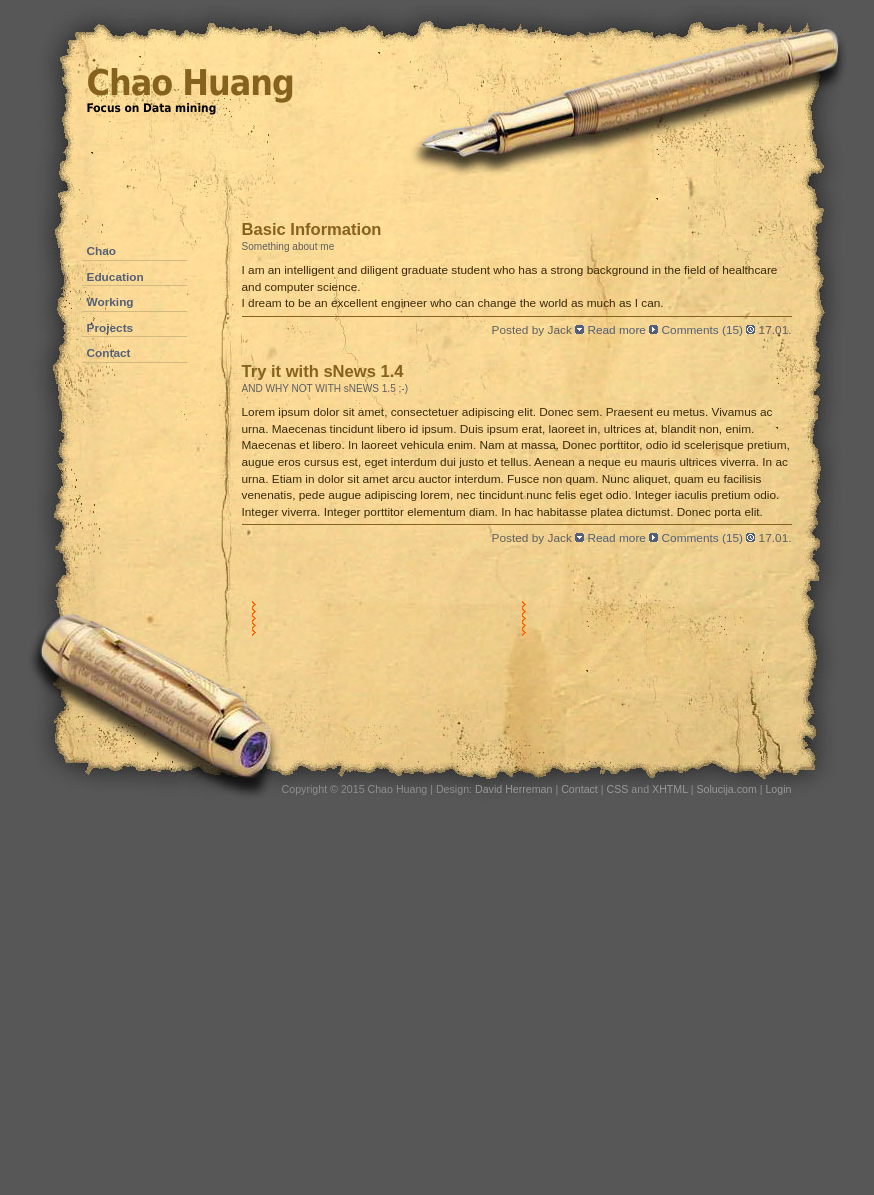
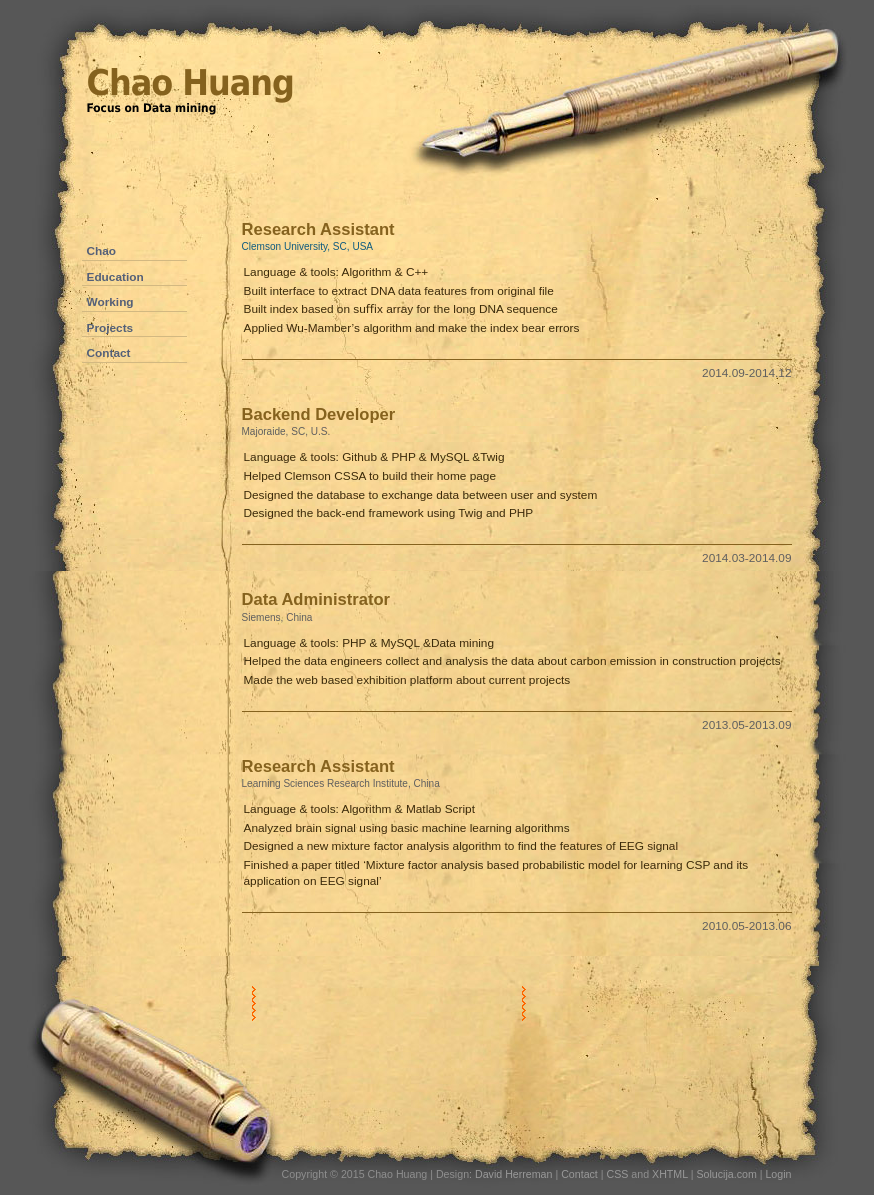
Before and after one commit to oliverhuangchao/PWB, a Django app: page /projects/ in a window 1280 px wide. Shown: the whole page, without its empty margins (201-1075 px from the left). Before the commit the page ends 795 px from the top, so only its background shows below. Run offline with Django 3.2, Linux system fonts and the light colour scheme.

Commit message:
add work and education framework into the project

```diff
--- a/home/templates/projects.html
+++ b/home/templates/projects.html
@@ -2,17 +2,53 @@
 {% block title %}{{title}}{% endblock %}
 {% block mainpart %}
 <div class="center">
-      <h2><a href="#">Basic Information</a></h2>
-      <h3>Something about me</h3>
-      I am an intelligent and diligent graduate student who has a strong background in the field of healthcare and computer science.
+      <h2>Research Assistant</h2>
+      <h3><a href="www.clemson.edu">Clemson University, SC, USA</a></h3>
+      <table>
+            <tr><td>Language & tools: Algorithm & C++</td></tr>
+            <tr><td>Built interface to extract DNA data features from original ﬁle</td></tr>
+            <tr><td>Built index based on suﬃx array for the long DNA sequence</td></tr>
+            <tr><td>Applied Wu-Mamber’s algorithm and make the index bear errors</td></tr>
+      </table>
       <br>
-      I dream to be an excellent engineer who can change the world as much as I can.
-      <p class="date">Posted by Jack <img src="images/more.gif" alt="" /> <a href="#">Read more</a> <img src="images/comment.gif" alt="" /> <a href="#">Comments (15)</a> <img src="images/timeicon.gif" alt="" /> 17.01.</p>
-      <br />
-      <h2><a href="#">Try it with sNews 1.4</a></h2>
-      <h3>AND WHY NOT WITH sNEWS 1.5 ;-)</h3>
-      Lorem ipsum dolor sit amet, consectetuer adipiscing elit. Donec sem. Praesent eu metus. Vivamus ac urna. Maecenas tincidunt libero id ipsum. Duis ipsum erat, laoreet in, ultrices at, blandit non, enim. Maecenas et libero. In laoreet vehicula enim. Nam at massa. Donec porttitor, odio id scelerisque pretium, augue eros cursus est, eget interdum dui justo et tellus. Aenean a neque eu mauris ultrices viverra. In ac urna. Etiam in dolor sit amet arcu auctor interdum. Fusce non quam. Nunc aliquet, quam eu facilisis venenatis, pede augue adipiscing lorem, nec tincidunt nunc felis eget odio. Integer iaculis pretium odio. Integer viverra. Integer porttitor elementum diam. In hac habitasse platea dictumst. Donec porta elit.
-      <p class="date">Posted by Jack <img src="images/more.gif" alt="" /> <a href="#">Read more</a> <img src="images/comment.gif" alt="" /> <a href="#">Comments (15)</a> <img src="images/timeicon.gif" alt="" /> 17.01.</p>
-      <br />
+      <p class="date">2014.09-2014.12</p>
+      <br/>
+
+
+      <h2>Backend Developer</h2>
+      <h3>Majoraide, SC, U.S.</a></h3>
+      <table>
+            <tr><td>Language & tools: Github & PHP & MySQL &Twig</td></tr>
+            <tr><td>Helped Clemson CSSA to build their home page</td></tr>
+            <tr><td>Designed the database to exchange data between user and system</td></tr>
+            <tr><td>Designed the back-end framework using Twig and PHP</td></tr>
+      </table>
+      <br>
+      <p class="date">2014.03-2014.09</p>
+      <br/>
+
+      <h2>Data Administrator</h2>
+      <h3>Siemens, China</a></h3>
+      <table>
+            <tr><td>Language & tools: PHP & MySQL &Data mining</td></tr>
+            <tr><td>Helped the data engineers collect and analysis the data about carbon emission in construction projects</td></tr>
+            <tr><td>Made the web based exhibition platform about current projects</td></tr>
+      </table>
+      <br>
+      <p class="date">2013.05-2013.09</p>
+      <br/>
+
+      <h2>Research Assistant</h2>
+      <h3>Learning Sciences Research Institute, China</a></h3>
+      <table>
+            <tr><td>Language & tools: Algorithm & Matlab Script</td></tr>
+            <tr><td>Analyzed brain signal using basic machine learning algorithms</td></tr>
+            <tr><td>Designed a new mixture factor analysis algorithm to ﬁnd the features of EEG signal</td></tr>
+            <tr><td>Finished a paper titled ‘Mixture factor analysis based probabilistic model for learning CSP and its application on EEG signal’</td></tr>
+      </table>
+      <br>
+      <p class="date">2010.05-2013.06</p>
+      <br/>
+
     </div>
 {% endblock %}
--- a/home/views.py
+++ b/home/views.py
@@ -16,3 +16,6 @@ def work(req):
 
 def projects(req):
 	return render(req,'projects.html',{'title':'Previous Projects'})
+
+def education(req):
+	return render(req,'education.html',{'title':'Education'})
--- a/mysite/urls.py
+++ b/mysite/urls.py
@@ -28,6 +28,7 @@ urlpatterns = [
     url(r'^contract/$','home.views.contract'),
     url(r'^work/$','home.views.work'),
     url(r'^projects/$','home.views.projects'),
+    url(r'^education/$','home.views.education'),
 ]
 
 
```
Also changed, not shown: 2 other files.
